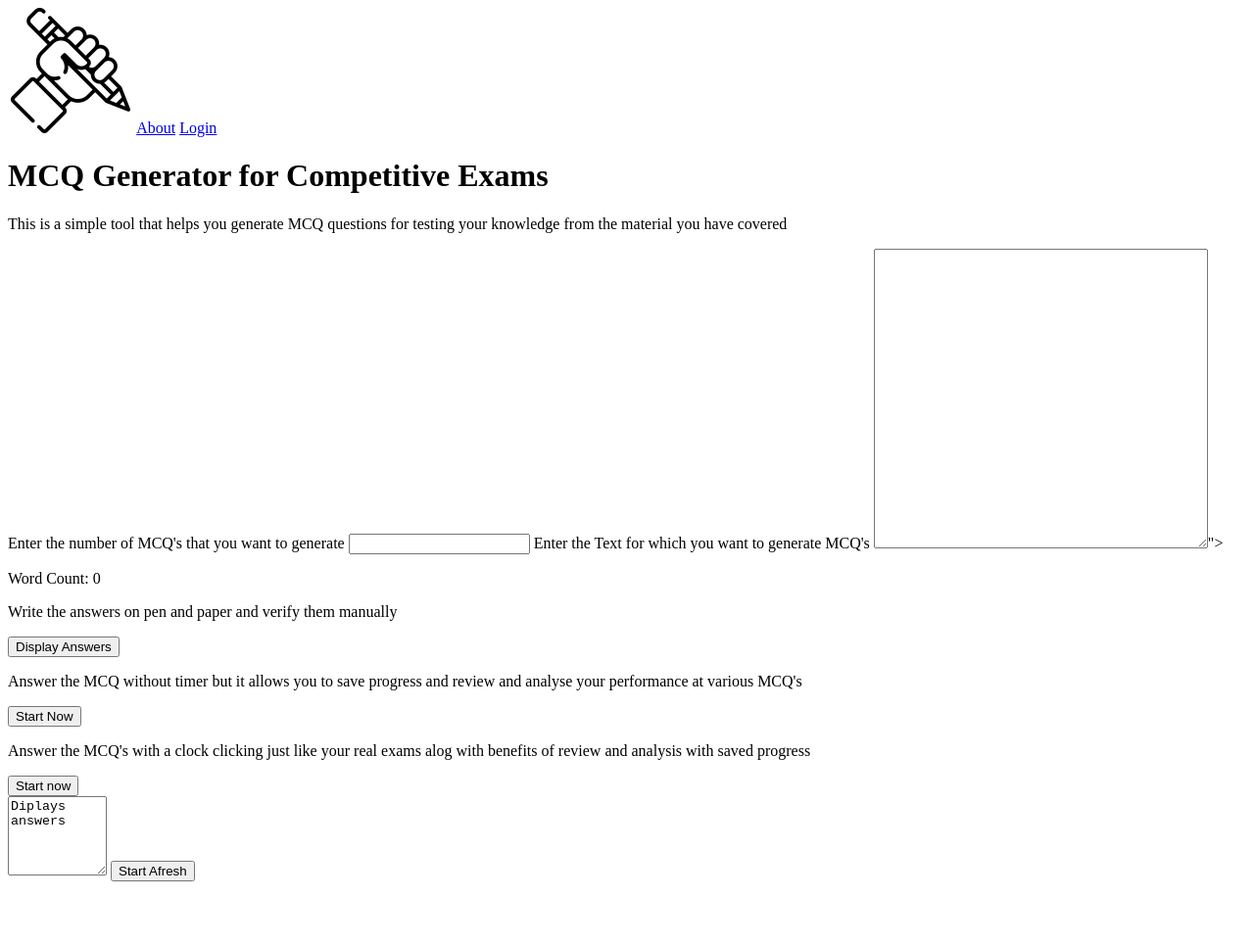
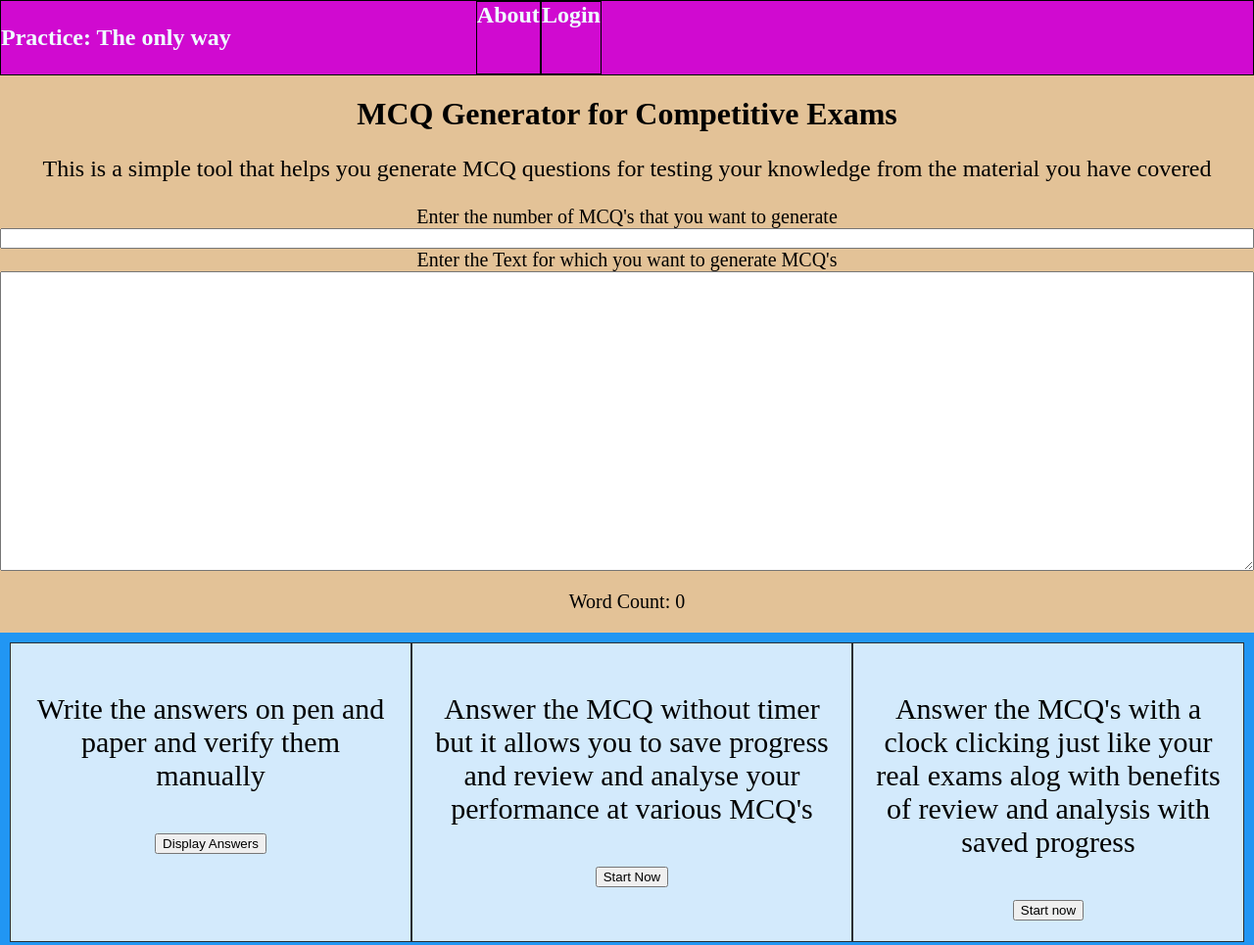
Before and after one commit to ArcInnov/MCQ-generator, a plain HTML site: page index.html in a window 1280 px wide. Shown: the top 965 px of the page at 98% size. Before the commit the page ends 908 px from the top, so only its background shows below. Drawn offline with Linux system fonts and the light colour scheme.

Commit message:
version 1.0 css applied

```diff
--- a/index.html
+++ b/index.html
@@ -11,7 +11,7 @@
     <div class="navigation">
         <!-- Create navbar with logo, about and login -->
         <nav>
-           <img src="img\6747085.png" alt="A hand holding pencil">
+           <p>Practice: The only way</p>
            <a href="#about">About</a>
            <a href="#login">Login</a>
         </nav>
@@ -31,7 +31,7 @@
 
             <!-- Enter text area to take paragraph input-->
             <label for="text-space">Enter the Text for which you want to generate MCQ's</label>
-            <textarea rows="20" cols="40" id="word" name=""text-space></textarea>">
+            <textarea rows="20" cols="40" id="word" name=""text-space></textarea>
 
             <!-- Display wordcount -->
             <p> Word Count:
--- a/styles.css
+++ b/styles.css
@@ -0,0 +1,69 @@
+body{
+    background-color: rgb(227, 194, 151);
+    margin: 0;
+}
+
+
+nav{
+    display: flex;
+    justify-content: flex-start;
+    background-color: rgb(208, 10, 208);
+    margin: 0;
+    color: azure;
+    font-size: 24px;
+    font-weight: 800;
+    padding: 0;
+    border: 1px solid black;
+}
+
+a{
+    position: relative;
+    left: 250px;
+    display: flex;
+    justify-content: space-evenly;
+    color: azure;
+    text-align: end;
+    row-gap: 50px;
+    text-decoration: none;
+    border: 1px solid black;
+}
+
+.container{
+    display: block;
+    text-align: center;
+    font-size: 20px;
+}
+
+h1{
+    text-align: center;
+}
+
+.intro p{
+    text-align: center;
+    font-size: 24px;
+}
+
+.engine{
+    display: flex;
+    flex-direction: column;
+}
+
+.grid{
+    display: grid;
+    grid-template-columns: auto auto auto;
+    background-color: #2196F3;
+    padding: 10px;
+  }
+
+  .g {
+    background-color: rgba(255, 255, 255, 0.8);
+    border: 1px solid rgba(0, 0, 0, 0.8);
+    padding: 20px;
+    font-size: 30px;
+    text-align: center;
+  }
+
+.end{
+    display: flex;
+    flex-direction: column;
+}
```
Also changed, not shown: 1 other file.
